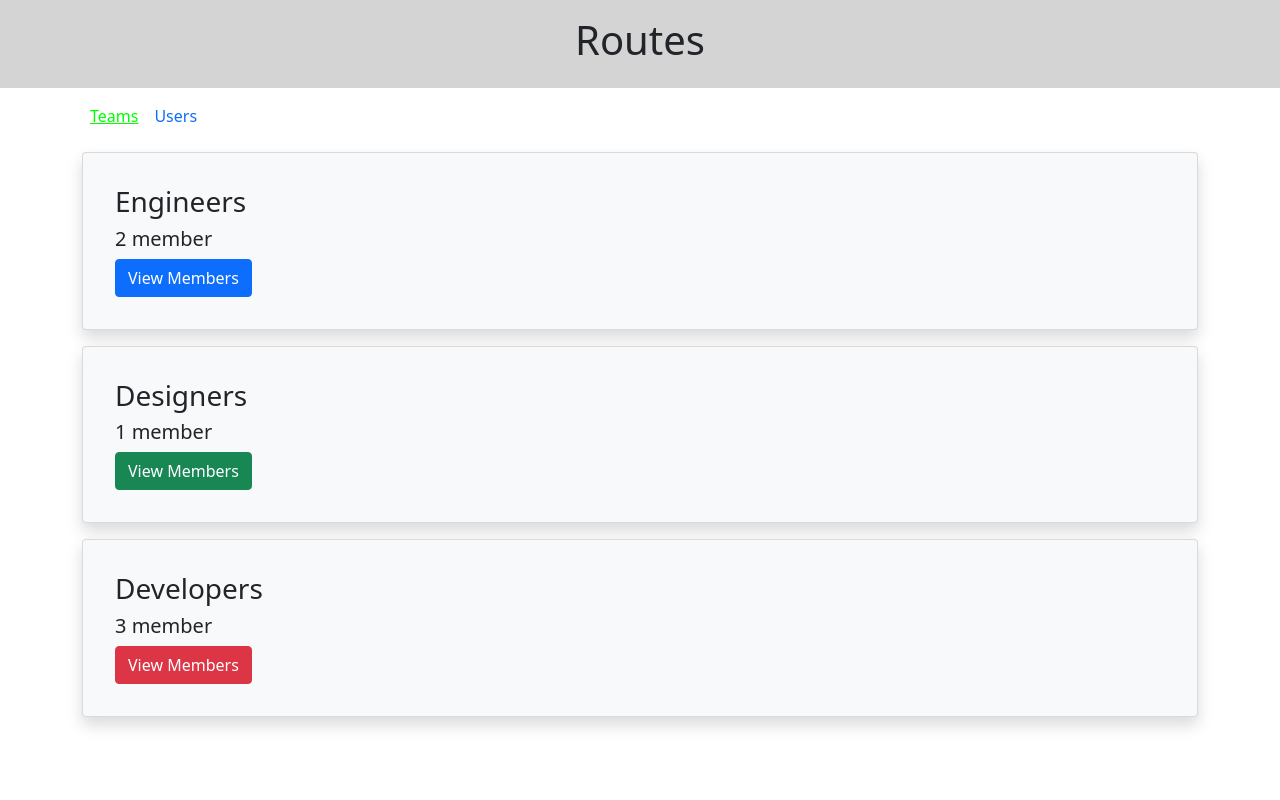
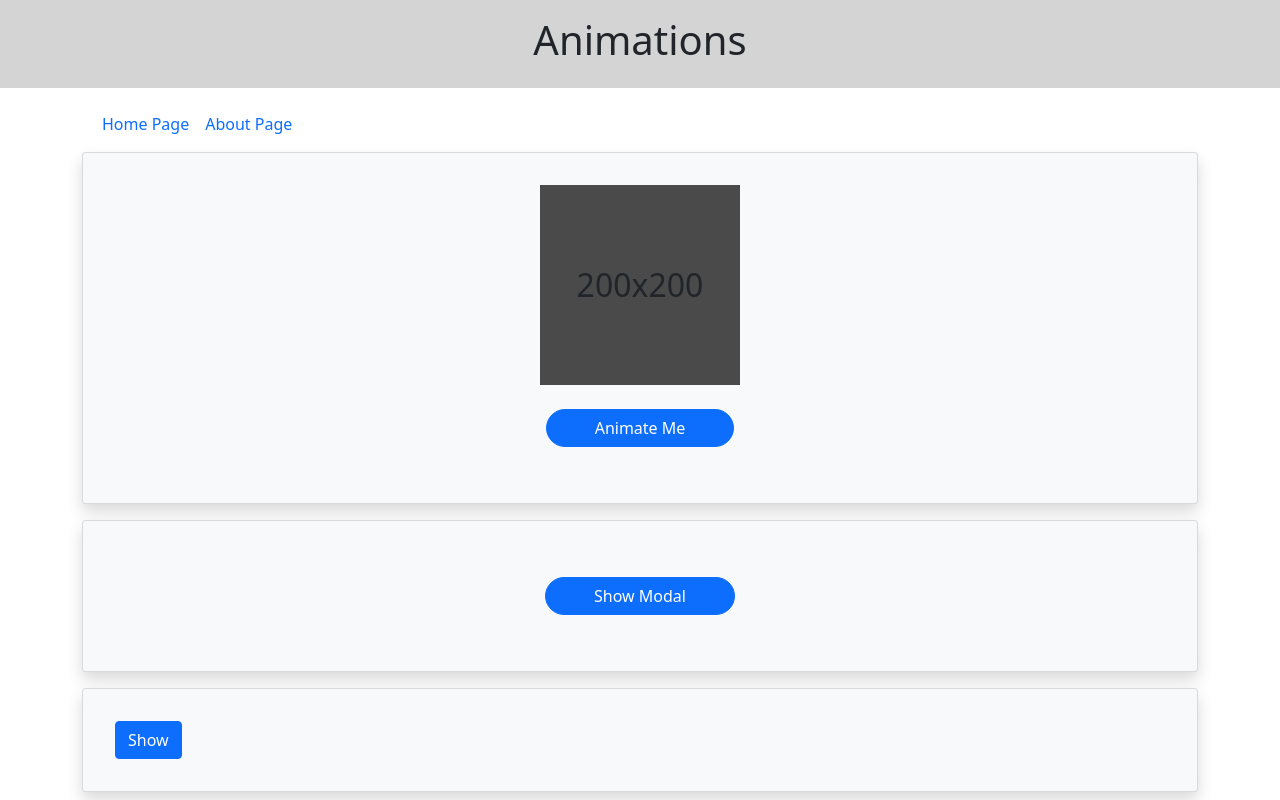
Before and after one commit to allybi-design/Vue3-Resources-App, a Vue app: page / in a window 1280 px wide. Before the commit this address led to /teams. Shown: the top 800 px of the page. Built offline with nearby package versions, Linux system fonts and the light colour scheme.

Commit message:
end Animations

```diff
--- a/src/App.vue
+++ b/src/App.vue
@@ -1,36 +1,45 @@
 <template>
   <div class="titleBar text-center">
-    <h1>Routes</h1>
+    <h1>Animations</h1>
   </div>
-
-  <NavBar />
-
-  <router-view />
+  <MainLayoutWrapper id="mainWrapper">
+    <router-view v-slot="slotProps">
+      <transition name="route" mode="out-in">
+        <component :is="slotProps.Component" />
+      </transition>
+    </router-view>
+  </MainLayoutWrapper>
 </template>
 
 <script>
-import NavBar from "@/components/NavBar";
+import MainLayoutWrapper from "./components/MainLayoutWrapper.vue";
 
 export default {
+  components: { MainLayoutWrapper },
   name: "app",
-  components: {
-    NavBar,
-  },
 };
 </script>
+
 <style>
 .titleBar {
   background-color: rgb(212, 212, 212);
   padding: 1rem 0;
 }
 
-a.active {
-  color: #ff0000;
-  text-decoration: underline !important;
+.route-enter-active {
+  animation: fade .2s ease-out reverse;
+}
+.route-leave-active {
+  animation: fade .2s ease-out;
 }
 
-a.exact-active {
-  color: #00ff00;
-  text-decoration: underline !important;
+@keyframes fade {
+  0% {
+    opacity: 1;
+  }
+
+  100% {
+    opacity: 0;
+  }
 }
 </style>
--- /dev/null
+++ b/src/components/ListData.vue
@@ -0,0 +1,68 @@
+<template>
+  <transition-group class="list-group" tag="ul" name="usersList">
+    <li class="list-group-item" v-for="(user, index) in users" :key="index">
+      <h5 @click="removeUser(index)">
+        {{ user }}
+      </h5>
+    </li>
+  </transition-group>
+
+  <div class="pt-2">
+    <input type="text" v-model="newUserName" />
+    <button @click="addUser">Add User</button>
+  </div>
+</template>
+
+<script>
+export default {
+  name: "ListData",
+  data() {
+    return {
+      newUserName: null,
+      users: ["Tom", "Sue", "Bob", "Jim"],
+    };
+  },
+  methods: {
+    removeUser(index) {
+      this.users.splice(index, 1);
+    },
+    addUser() {
+      this.users.push(this.newUserName);
+      this.newUserName = "";
+    },
+  },
+};
+</script>
+
+<style lang="scss" scoped>
+.usersList-enter-from {
+  opacity: 0;
+  transform: translateX(30px);
+}
+
+.usersList-enter-active {
+  transition: all 1s ease-out;
+}
+
+.usersList-enter-to {
+  opacity: 1;
+  transform: translateX(0);
+}
+
+.usersList-leave-from {
+  opacity: 1;
+}
+
+.usersList-leave-active {
+  position: absolute;
+  transition: all 1s ease-out;
+}
+
+.usersList-leave-to {
+  transform: translateX(-100vw);
+}
+
+.usersList-move {
+  transition: transform 0.1s ease;
+}
+</style>
--- a/src/components/Modal.vue
+++ b/src/components/Modal.vue
@@ -1,36 +1,87 @@
 <template>
-  <div class="modal" tabindex="-1" @click="closeModal">
-    <div class="modal-dialog modal-lg modal-dialog-centered">
-      <div class="modal-content ">
-        <div class="modal-header ">
-          <h2 class="modal-title">Invalid Field Entered</h2>
-          <button type="button" class="btn-close" ></button>
-        </div>
-        <div class="modal-body text-center">
-          <h3>All Fields must be a valid type</h3>
-          <h3>& are required</h3>
-        </div>
+  <div>
+    <transition name="bg-fade-Anim">
+      <div v-if="open" class="modal-bg" @click="closeModal"></div>
+    </transition>
+
+    <transition name="dialog-slide-Anim">
+      <div class="modal-slot" v-if="open" @click="closeModal">
+        <slot></slot>
       </div>
-    </div>
+    </transition>
   </div>
 </template>
 
 <script>
 export default {
   name: "Modal",
-  props: ["isModalOpen"],
-  emits: ["close"],
+  props: ["open"],
+  emits: ["closeModal"],
   methods: {
     closeModal() {
-      this.$emit("close");
+      this.$emit("closeModal");
     },
   },
 };
 </script>
 
-<style lang="scss" scoped>
-.modal {
-  background-color: rgba(0, 0, 0, 0.7);
-  display: block;
+<style scoped>
+.modal-bg {
+  position: fixed;
+  top: 0px;
+  left: 0;
+  width: 100vw;
+  height: 100vh;
+  z-index: 10;
+  background-color: rgba(0, 0, 0, 0.75);
+}
+
+.modal-slot {
+  position: fixed;
+  top: 30vh;
+  width: 30rem;
+  left: calc(50% - 15rem);
+  margin: 0;
+  box-shadow: 0 2px 8px rgba(0, 0, 0, 0.26);
+  border-radius: 3px;
+  padding: 1rem;
+  background-color: white;
+  z-index: 100;
+  border: none;
+}
+
+.dialog-slide-Anim-enter-active {
+  animation: dialogSlide 0.25s ease-out;
+}
+
+.dialog-slide-Anim-leave-active {
+  animation: dialogSlide 0.1s ease-in reverse;
+}
+
+.bg-fade-Anim-enter-active {
+  animation: bg-fade 0.1s ease-out;
+}
+.bg-fade-Anim-leave-active {
+  animation: bg-fade 0.5s ease-in reverse;
+}
+
+@keyframes dialogSlide {
+  0% {
+    transform: translateY(125px);
+  }
+
+  100% {
+    transform: translateY(0);
+  }
+}
+
+@keyframes bg-fade {
+  0% {
+    opacity: 0;
+  }
+
+  100% {
+    opacity: 1;
+  }
 }
 </style>
--- a/src/components/NavBar.vue
+++ b/src/components/NavBar.vue
@@ -1,13 +1,13 @@
 <template>
   <nav class="navbar navbar-expand ">
     <div class="container ">
-      <div class="collapse navbar-collapse" >
+      <div class="collapse navbar-collapse">
         <ul class="navbar-nav me-auto mb-2 mb-lg-0">
           <li class="nav-item">
-            <router-link class="nav-link " to="/teams">Teams</router-link>
+            <router-link class="nav-link " to="/">Home Page</router-link>
           </li>
           <li class="nav-item">
-            <router-link class="nav-link" to="/users">Users</router-link>
+            <router-link class="nav-link" to="/about">About Page</router-link>
           </li>
         </ul>
       </div>
@@ -21,6 +21,4 @@ export default {
 };
 </script>
 
-<style lang="scss" scoped>
-
-</style>
+<style lang="scss" scoped></style>
--- a/src/main.js
+++ b/src/main.js
@@ -1,10 +1,18 @@
-import { createApp } from 'vue'
-import App from './App.vue'
-import router from './router'
-import store from './store'
+import { createApp } from "vue";
+import App from "./App.vue";
+import router from "./router";
+import store from "./store";
 
-import bootstrap from "bootstrap"
+import bootstrap from "bootstrap";
 
-import 'bootstrap/dist/css/bootstrap.css'
+import "bootstrap/dist/css/bootstrap.css";
 
-createApp(App).use(bootstrap).use(store).use(router).mount('#app')
+const app = createApp(App);
+
+app.use(bootstrap);
+app.use(store);
+app.use(router);
+
+router.isReady().then(() => {
+  app.mount("#app");
+});
--- a/src/router/index.js
+++ b/src/router/index.js
@@ -1,44 +1,20 @@
 import { createRouter, createWebHistory } from "vue-router";
-import TeamsPage from "../views/TeamsPage.vue";
-
-// const isAuthenticated = true; //can set if path if is Authenticated in next()
+import HomePage from "../views/HomePage";
 
 const routes = [
   {
     path: "/",
-    redirect: "/teams",
+    name: "HomePage",
+    component: HomePage,
   },
   {
-    path: "/teams",
-    name: "Teams",
-    component: TeamsPage,
-  },
-  {
-    path: "/teams/:deptId",
-    name: "TeamsMembers",
-    meta: { needsAuth: true },
-    beforeEnter(to, from, next) {
-      if (to.meta.needsAuth) {
-        console.log("this path need Auth");
-        next();
-      }
-    },
-    component: () => import("../views/TeamMembersPage.vue"),
-  },
-  {
-    path: "/users",
-    name: "Users",
-    beforeEnter(to, from, next) {
-      //individual route guard
-      console.log("Users Guard"); //call only when exec to
-      console.log(to, from); //this ("/users") path
-      next();
-    },
-    component: () => import("../views/UsersPage.vue"),
+    path: "/about",
+    name: "About",
+    component: () => import("../views/AboutPage.vue"),
   },
   {
     path: "/:notFound(.*)",
-    redirect: "/teams",
+    redirect: "/",
   },
 ];
 
@@ -55,8 +31,10 @@ const router = createRouter({
 
 //All Route Guards - exec` before each route called
 router.beforeEach((to, from, next) => {
-  console.log(to, from);
+  // console.log(to, from);
   next();
 });
 
+
+
 export default router;
--- /dev/null
+++ b/src/views/AboutPage.vue
@@ -0,0 +1,16 @@
+<template>
+  <div>
+    <NavBar />
+    <h2>AboutPage</h2>
+  </div>
+</template>
+
+<script>
+import NavBar from "../components/NavBar.vue";
+export default {
+  components: { NavBar },
+  name: "AboutPage",
+};
+</script>
+
+<style lang="scss" scoped></style>
--- /dev/null
+++ b/src/views/HomePage.vue
@@ -0,0 +1,167 @@
+<template>
+  <div>
+    <NavBar />
+
+    <BaseCard>
+      <div class="center">
+        <div class="block" :class="{ blockRotate: rotateBlock }">200x200</div>
+
+        <div class="text-center my-4">
+          <button
+            class="btn rounded-pill btn-primary px-5"
+            @click="animateBlock"
+          >
+            Animate Me
+          </button>
+        </div>
+      </div>
+    </BaseCard>
+
+    <BaseCard>
+      <div class="text-center my-4">
+        <button class="btn rounded-pill btn-primary px-5" @click="toggleModal">
+          Show Modal
+        </button>
+      </div>
+    </BaseCard>
+
+    <BaseCard>
+      <button class="btn btn-primary" @click="toggleShow">Show</button>
+
+      <!-- only set css -> false if NO css if ussed in the transition below-->
+      <transition
+        :css="false"
+        @before-enter="beforeEnter"
+        @enter="enter"
+        @after-enter="afterEnter"
+        @before-leave="beforeLeave"
+        @leave="leave"
+        @after-leave="afterLeave"
+        @enter-cancelled="enterCancelled"
+        @leave-cancelled="leaveCancelled"
+        name="fade"
+      >
+        <p v-if="show">
+          Lorem ipsum, dolor sit amet consectetur adipisicing elit.
+          Necessitatibus, consectetur.
+        </p>
+      </transition>
+    </BaseCard>
+
+    <BaseCard>
+      <ListData />
+    </BaseCard>
+
+    <teleport to="body">
+      <Modal :open="isModalVisible" @closeModal="toggleModal">
+        <h1 class="text-center">Test Modal</h1>
+      </Modal>
+    </teleport>
+  </div>
+</template>
+
+<script>
+import BaseCard from "../components/BaseCard.vue";
+import Modal from "../components/Modal";
+import ListData from "../components/ListData";
+import NavBar from "../components/NavBar.vue";
+
+export default {
+  name: "HomePage",
+  components: { BaseCard, Modal, ListData, NavBar },
+  data() {
+    return {
+      rotateBlock: false,
+      isModalVisible: false,
+      show: false,
+      enterInterval: null,
+      leaveInterval: null,
+    };
+  },
+  methods: {
+    animateBlock() {
+      console.log("rotate clkicked");
+      this.rotateBlock = true;
+    },
+    toggleModal() {
+      this.isModalVisible = !this.isModalVisible;
+    },
+    toggleShow() {
+      this.show = !this.show;
+    },
+    beforeEnter(el) {
+      console.log("BeforeEnter Hook");
+      el.style.opacity = 0;
+    },
+    enter(el, done) {
+      console.log("Enter Hook");
+      let iterable = 1;
+      this.enterInterval = setInterval(() => {
+        el.style.opacity = iterable * 0.01;
+        iterable++;
+        if (iterable > 100) {
+          clearInterval(this.enterInterval);
+          console.log("we're Done()");
+          done();
+        }
+      }, 20);
+    },
+    afterEnter(el) {
+      console.log("AfterEnter Hook");
+      console.log(el);
+    },
+    beforeLeave(el) {
+      console.log("BeforeLeave Hook");
+      console.log(el);
+    },
+    leave(el, done) {
+      console.log("Leave Hook");
+      let iterable = 1;
+      this.leaveInterval = setInterval(() => {
+        el.style.opacity = 1 - iterable * 0.01;
+        iterable++;
+        if (iterable > 100) {
+          clearInterval(this.leaveInterval);
+          console.log("we're Done()");
+          done();
+        }
+      }, 20);
+    },
+    afterLeave(el) {
+      console.log("AfterLeave Hook");
+      el.style.opacity = 0;
+    },
+    enterCancelled(el) {
+      clearInterval(this.enterInterval);
+      el.style.opacity = 1;
+    },
+    leaveCancelled(el) {
+      clearInterval(this.leaveInterval);
+      el.style.opacity = 0;
+    },
+  },
+};
+</script>
+
+<style lang="scss">
+.center {
+  display: flex;
+  flex-direction: column;
+  align-items: center;
+}
+
+.block {
+  display: flex;
+  justify-content: center;
+  align-items: center;
+  width: 200px;
+  height: 200px;
+  background-color: rgba(0, 0, 0, 0.7);
+  font-size: 2rem;
+  transition: transform 1s linear;
+}
+
+.blockRotate {
+  transform: rotate(360deg);
+}
+</style>
```
